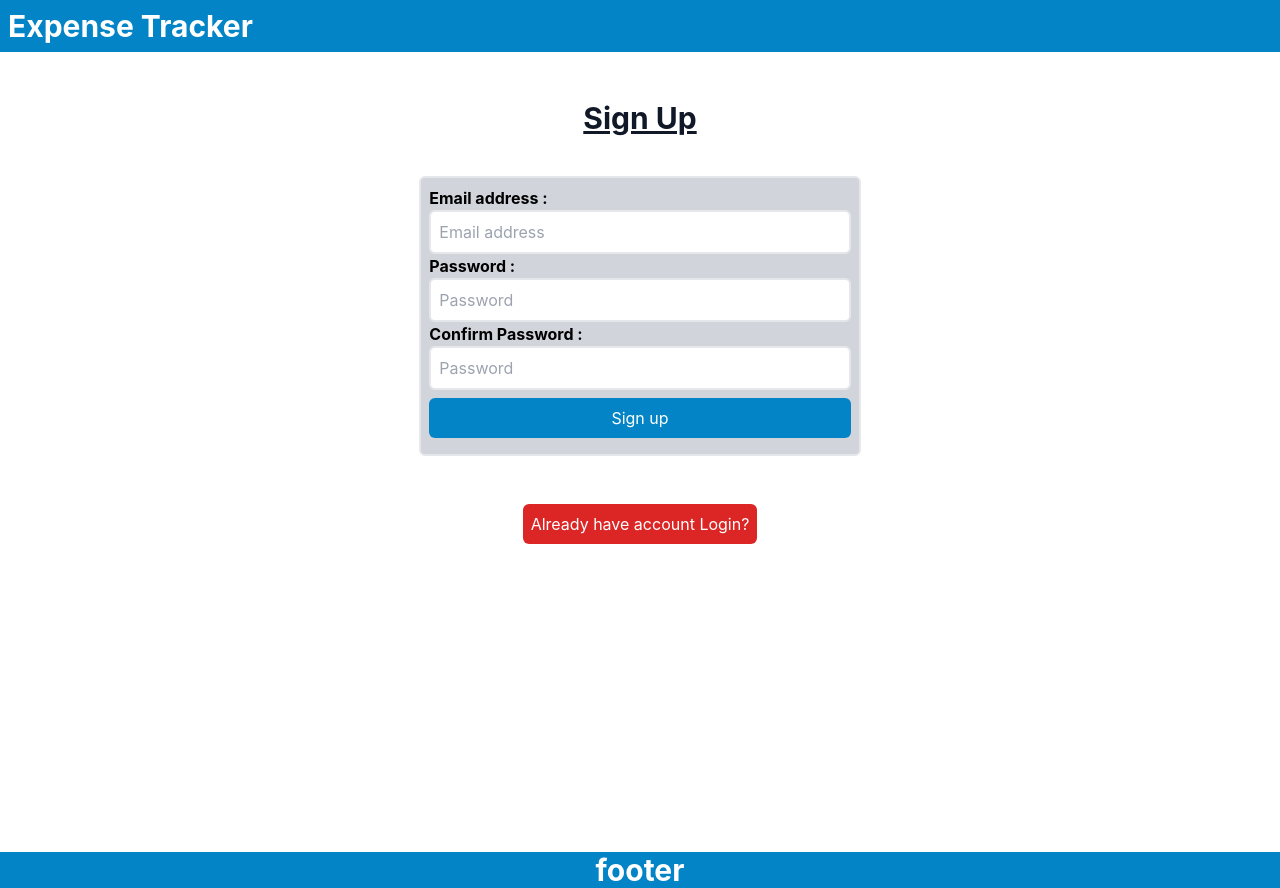
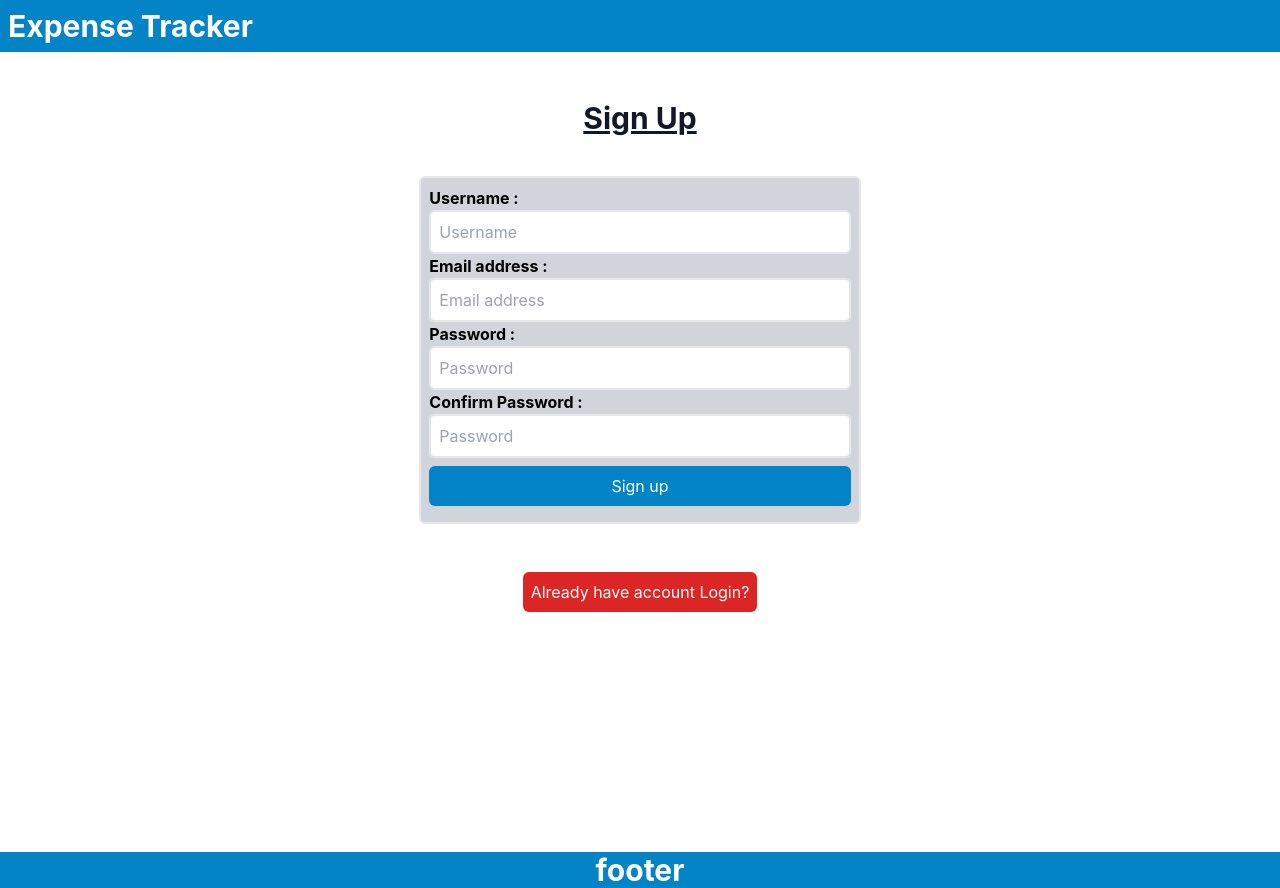
Before and after one commit to Shubham-S-Nimje/Expense-Tracker-2, a React (Create React App) app: page /Expense-Tracker-2/auth in a window 1280 px wide. Both pictures are taken after a click on the button "Dont't have account Login?". Built offline with nearby package versions, Linux system fonts and the light colour scheme.

Commit message:
BE connected to sign up page

```diff
--- a/src/components/body/CreateaccForm.js
+++ b/src/components/body/CreateaccForm.js
@@ -1,30 +1,31 @@
-import React, { useRef } from 'react'
+import React, { useRef } from "react";
 import { useHistory } from "react-router-dom";
 
-
 const CreateaccForm = () => {
+  const enteredusername = useRef();
   const enteredemail = useRef();
   const enteredpass = useRef();
   const enteredconfirmpass = useRef();
-  const history = useHistory()
-
+  const history = useHistory();
 
   const OnSubmitHandler = (event) => {
     event.preventDefault();
     // console.log(enteredemail.current.value);
     // console.log(enteredconfirmpass.current.value);
     // console.log(enteredpass.current.value);
+    const obj = {
+      username: enteredusername.current.value,
+      email: enteredemail.current.value,
+      password: enteredpass.current.value,
+      // returnSecureToken: true,
+    };
+
     if (enteredpass.current.value === enteredconfirmpass.current.value) {
-      const url =
-        "https://identitytoolkit.googleapis.com/v1/accounts:signUp?key=AIzaSyA8YcdRz-mt4-Y3rPxSLQEVxw4DlXJ0wB4";
+      const url = "http://localhost:4000/add-user";
 
       fetch(url, {
         method: "POST",
-        body: JSON.stringify({
-          email: enteredemail.current.value,
-          password: enteredpass.current.value,
-          returnSecureToken: true,
-        }),
+        body: JSON.stringify(obj),
         headers: {
           "Content-Type": "application/json",
         },
@@ -34,8 +35,9 @@ const CreateaccForm = () => {
             return res.json();
           } else {
             return res.json().then((data) => {
-              let errorMessage = "Authentication failed";
+              let errorMessage = data.error;
               throw new Error(errorMessage);
+              // console.log(data.error)
             });
           }
         })
@@ -45,7 +47,7 @@ const CreateaccForm = () => {
           console.log("User has successfully signed up");
         })
         .catch((err) => {
-          alert(err.message);
+          alert(err);
         });
     } else {
       alert("Please check your password");
@@ -58,6 +60,17 @@ const CreateaccForm = () => {
         onSubmit={OnSubmitHandler}
       >
         <div className="text-left">
+          <div>
+            <label className="font-bold">Username :</label>
+            <input
+              type="text"
+              autoComplete="text"
+              required
+              ref={enteredusername}
+              className="w-full rounded-md border-2 p-2"
+              placeholder="Username"
+            />
+          </div>
           <div>
             <label className="font-bold">Email address :</label>
             <input
@@ -104,6 +117,6 @@ const CreateaccForm = () => {
       </form>
     </div>
   );
-}
+};
 
-export default CreateaccForm
+export default CreateaccForm;
```
